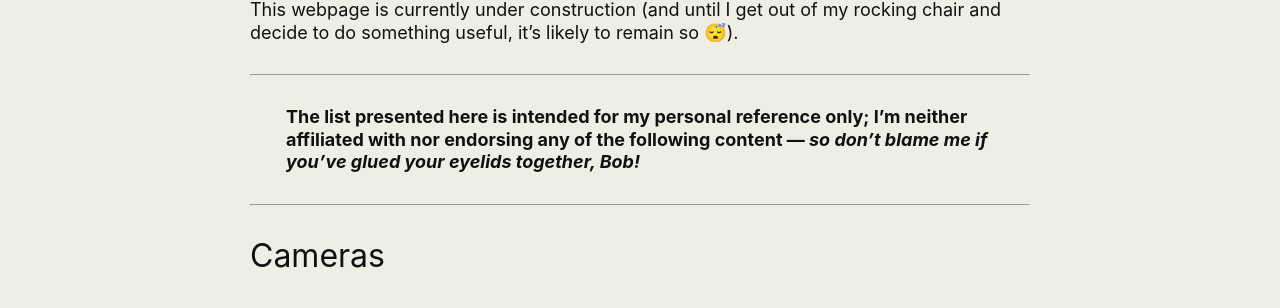
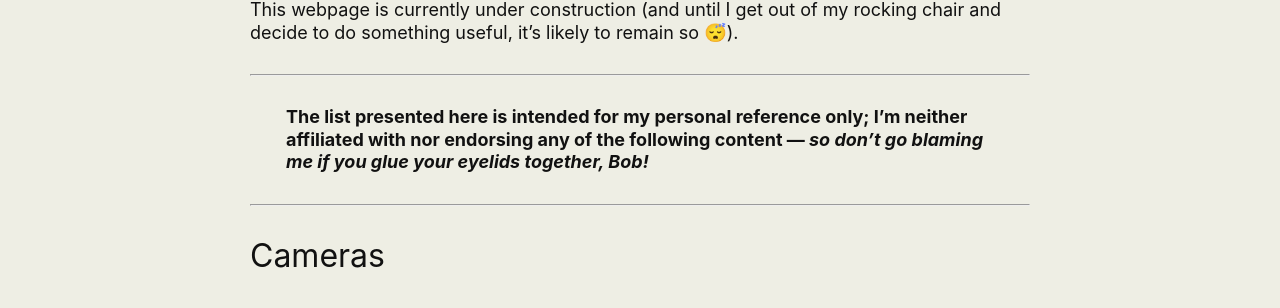
Before and after one commit to martbetz/martbetz.github.io, a Jekyll site: the page built from servicing-and-repair-resources.html, in a window 1280 px wide. Shown: the part 187-495 px from the top of the page. Built offline with Jekyll 4.4.1, drawn with Linux system fonts in a browser that asks for light colours.

Commit message:
Update servicing-and-repair-resources.html

```diff
--- a/servicing-and-repair-resources.html
+++ b/servicing-and-repair-resources.html
@@ -10,7 +10,7 @@
 This webpage is currently under construction (and until I get out of my rocking chair and decide to do something useful, it’s likely to remain so 😴).
 <hr>
 <span style="display:block; margin-left:2em; margin-right:2em">
-<b>The list presented here is intended for my personal reference only; I’m neither affiliated with nor endorsing any of the following content — <i>so don’t blame me if you’ve glued your eyelids together, Bob!</i></b>
+<b>The list presented here is intended for my personal reference only; I’m neither affiliated with nor endorsing any of the following content — <i>so don’t go blaming me if you glue your eyelids together, Bob!</i></b>
 </span>
 </div>
 </font>
```
